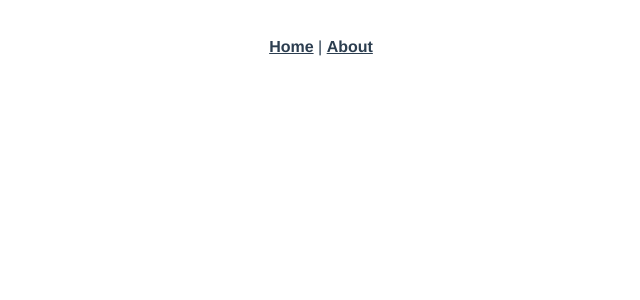
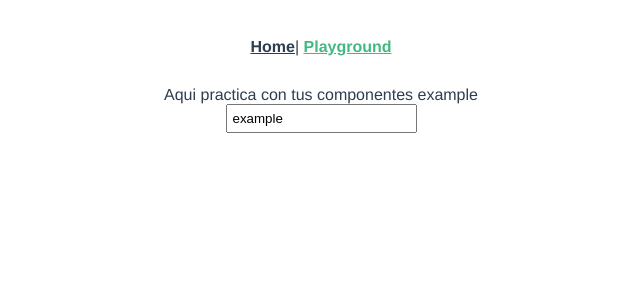
Before and after one commit to VictorNicolasLO/restaurant, a Vue app: page /playground in a window 1280 px wide. Shown: the top 300 px of the page, without its empty margins (319-959 px from the left). Built offline with nearby package versions, Linux system fonts and the light colour scheme; the HTML template or start-up script is replaced by a standard one.

Commit message:
first commit

```diff
--- a/src/App.vue
+++ b/src/App.vue
@@ -1,8 +1,8 @@
 <template>
   <div id="app">
     <div id="nav">
-      <router-link to="/">Home</router-link> |
-      <router-link to="/about">About</router-link>
+      <router-link to="/">Home</router-link>|
+      <router-link to="/playground">Playground</router-link>
     </div>
     <router-view/>
   </div>
@@ -10,7 +10,7 @@
 
 <style>
 #app {
-  font-family: 'Avenir', Helvetica, Arial, sans-serif;
+  font-family: "Avenir", Helvetica, Arial, sans-serif;
   -webkit-font-smoothing: antialiased;
   -moz-osx-font-smoothing: grayscale;
   text-align: center;
--- a/src/components/HelloWorld.vue
+++ /dev/null
@@ -1,58 +0,0 @@
-<template>
-  <div class="hello">
-    <h1>{{ msg }}</h1>
-    <p>
-      For a guide and recipes on how to configure / customize this project,<br>
-      check out the
-      <a href="https://cli.vuejs.org" target="_blank" rel="noopener">vue-cli documentation</a>.
-    </p>
-    <h3>Installed CLI Plugins</h3>
-    <ul>
-      <li><a href="https://github.com/vuejs/vue-cli/tree/dev/packages/%40vue/cli-plugin-babel" target="_blank" rel="noopener">babel</a></li>
-      <li><a href="https://github.com/vuejs/vue-cli/tree/dev/packages/%40vue/cli-plugin-eslint" target="_blank" rel="noopener">eslint</a></li>
-    </ul>
-    <h3>Essential Links</h3>
-    <ul>
-      <li><a href="https://vuejs.org" target="_blank" rel="noopener">Core Docs</a></li>
-      <li><a href="https://forum.vuejs.org" target="_blank" rel="noopener">Forum</a></li>
-      <li><a href="https://chat.vuejs.org" target="_blank" rel="noopener">Community Chat</a></li>
-      <li><a href="https://twitter.com/vuejs" target="_blank" rel="noopener">Twitter</a></li>
-      <li><a href="https://news.vuejs.org" target="_blank" rel="noopener">News</a></li>
-    </ul>
-    <h3>Ecosystem</h3>
-    <ul>
-      <li><a href="https://router.vuejs.org" target="_blank" rel="noopener">vue-router</a></li>
-      <li><a href="https://vuex.vuejs.org" target="_blank" rel="noopener">vuex</a></li>
-      <li><a href="https://github.com/vuejs/vue-devtools#vue-devtools" target="_blank" rel="noopener">vue-devtools</a></li>
-      <li><a href="https://vue-loader.vuejs.org" target="_blank" rel="noopener">vue-loader</a></li>
-      <li><a href="https://github.com/vuejs/awesome-vue" target="_blank" rel="noopener">awesome-vue</a></li>
-    </ul>
-  </div>
-</template>
-
-<script>
-export default {
-  name: 'HelloWorld',
-  props: {
-    msg: String
-  }
-}
-</script>
-
-<!-- Add "scoped" attribute to limit CSS to this component only -->
-<style scoped>
-h3 {
-  margin: 40px 0 0;
-}
-ul {
-  list-style-type: none;
-  padding: 0;
-}
-li {
-  display: inline-block;
-  margin: 0 10px;
-}
-a {
-  color: #42b983;
-}
-</style>
--- /dev/null
+++ b/src/components/SearchBox.vue
@@ -0,0 +1,27 @@
+<template>
+  <div class="home">
+    <input type="text" :placeholder="placeholder" :value="value" @input="onInput">
+  </div>
+</template>
+
+<script>
+// @ is an alias to /src
+
+export default {
+  name: "searchBox",
+  props: {
+    placeholder: String,
+    value: String
+  },
+  methods: {
+    onInput(ev) {
+      this.$emit("input", ev.target.value);
+    }
+  }
+};
+</script>
+<style scope>
+input {
+  padding: 5px;
+}
+</style>
--- a/src/router.js
+++ b/src/router.js
@@ -14,12 +14,12 @@ export default new Router({
       component: Home
     },
     {
-      path: '/about',
-      name: 'about',
+      path: '/playground',
+      name: 'playground',
       // route level code-splitting
       // this generates a separate chunk (about.[hash].js) for this route
       // which is lazy-loaded when the route is visited.
-      component: () => import(/* webpackChunkName: "about" */ './views/About.vue')
+      component: () => import(/* webpackChunkName: "about" */ './views/Playground.vue')
     }
   ]
 })
--- a/src/views/About.vue
+++ /dev/null
@@ -1,5 +0,0 @@
-<template>
-  <div class="about">
-    <h1>This is an about page</h1>
-  </div>
-</template>
--- a/src/views/Home.vue
+++ b/src/views/Home.vue
@@ -1,18 +1,14 @@
 <template>
   <div class="home">
     <img alt="Vue logo" src="../assets/logo.png">
-    <HelloWorld msg="Welcome to Your Vue.js App"/>
   </div>
 </template>
 
 <script>
 // @ is an alias to /src
-import HelloWorld from '@/components/HelloWorld.vue'
 
 export default {
-  name: 'home',
-  components: {
-    HelloWorld
-  }
-}
+  name: "home",
+  components: {}
+};
 </script>
--- /dev/null
+++ b/src/views/Playground.vue
@@ -0,0 +1,24 @@
+<template>
+  <div class="home">
+    Aqui practica con tus componentes
+    {{exampleData}}
+    <SearchBox v-model="exampleData"/>
+  </div>
+</template>
+
+<script>
+// @ is an alias to /src
+import SearchBox from "../components/SearchBox";
+
+export default {
+  name: "playground",
+  data() {
+    return {
+      exampleData: "example"
+    };
+  },
+  components: {
+    SearchBox
+  }
+};
+</script>
```
